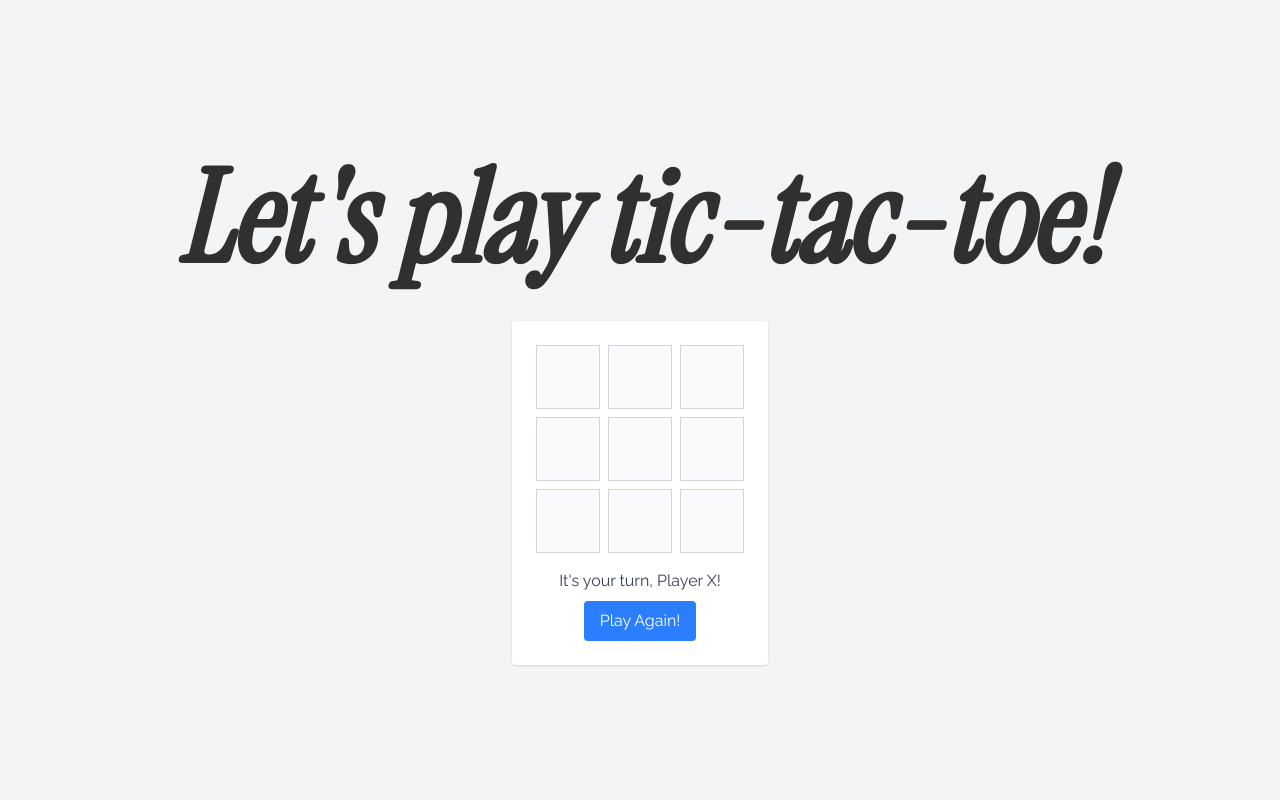
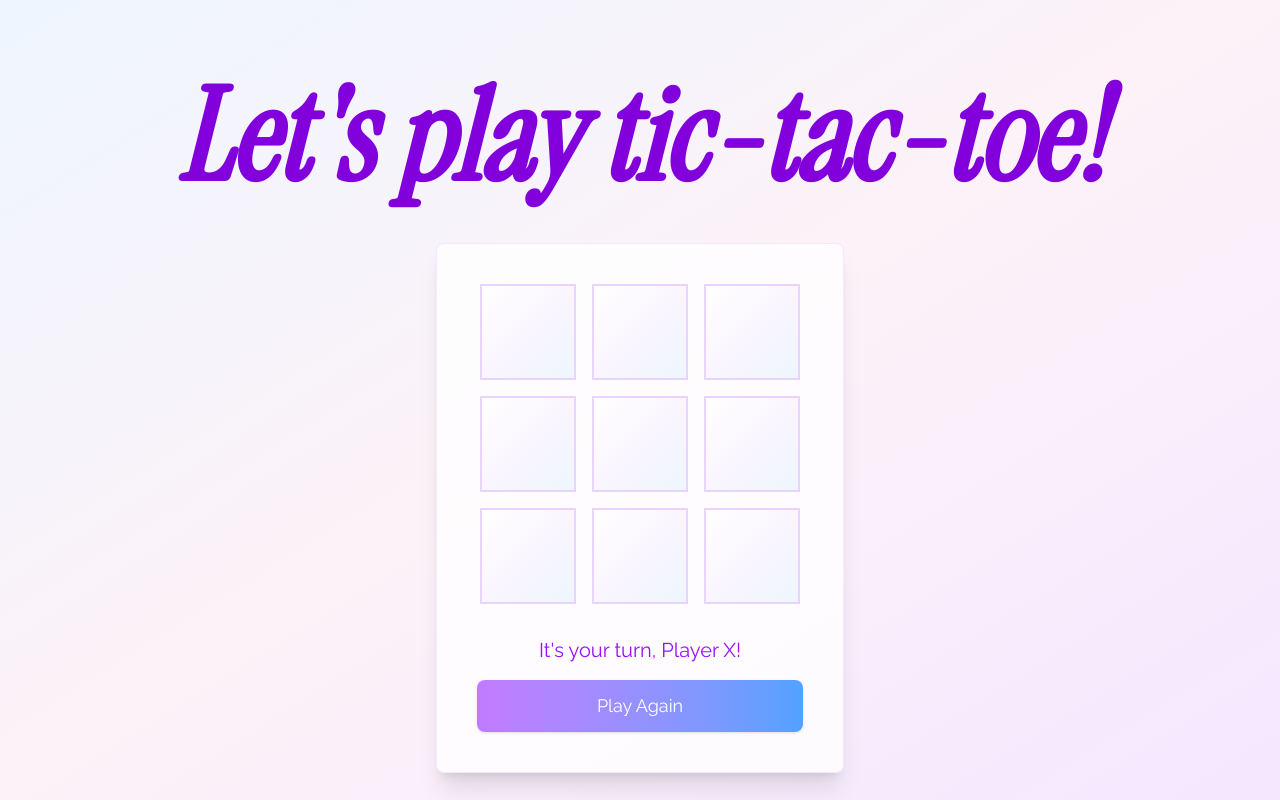
Before and after one commit to IanLockwood/whatsfordinner, a Next.js app: page /tic-tac-toe in a window 1280 px wide. Built offline with nearby package versions, Linux system fonts and the light colour scheme; a web font is replaced by a local one.

Commit message:
Add gorgeous styles

```diff
--- a/src/app/tic-tac-toe/page.tsx
+++ b/src/app/tic-tac-toe/page.tsx
@@ -1,7 +1,6 @@
 'use client'
 
 import React, { useEffect, useState } from 'react';
-// import './game.css';
 
 interface ClickMoveProps {
   currentPlayer: boolean;
@@ -87,35 +86,43 @@ export default function TicTacToe() {
   }
 
   return (
-    <div className="flex flex-col items-center justify-center min-h-screen bg-gray-100">
-      <h1 className="text-2xl font-bold mb-4">Let's play tic-tac-toe!</h1>
+    <div className="flex flex-col items-center min-h-screen bg-gradient-to-br from-blue-50 via-pink-50 to-purple-100">
+      <h1 className="text-xl font-bold mt-12 mb-4 text-purple-700">Let's play tic-tac-toe!</h1>
 
-      { winner !== 'none' &&
-        <p className="text-lg text-green-600 mb-2">Player {winner} wins!</p>
-      }
-
-      <div className="flex flex-col items-center bg-white p-6 rounded shadow">
-        <div className="grid grid-cols-3 gap-2 mb-4">
+      <div className="flex flex-col items-center bg-white/80 p-10 rounded-lg shadow-xl border border-purple-100">
+        <div className="grid grid-cols-3 gap-4 mb-8">
           {gameBoard.map((x, i) =>
             <div
               key={i}
               onClick={() => clickMove({ currentPlayer: playerOneTurn, position: i })}
-              className="w-16 h-16 flex items-center justify-center border border-gray-300 text-2xl font-bold cursor-pointer bg-gray-50 hover:bg-gray-200 transition"
+              className="w-24 h-24 flex items-center justify-center border-2 border-purple-200 text-4xl font-extrabold cursor-pointer bg-gradient-to-br from-white via-purple-50 to-blue-50 hover:from-purple-100 hover:to-pink-100 transition"
             >
-              {x}
+              <span className={
+                x === 'x'
+                  ? "text-blue-400 drop-shadow"
+                  : x === 'o'
+                  ? "text-pink-400 drop-shadow"
+                  : ""
+              }>
+                {x}
+              </span>
             </div>
           )}
         </div>
 
         { winner === 'none' &&
-          <p className="mb-2 text-gray-700">It's your turn, {playerOneTurn ? 'Player X' : 'Player O'}!</p>
+          <p className="mb-4 text-xl text-purple-600">It's your turn, {playerOneTurn ? 'Player X' : 'Player O'}!</p>
+        }
+
+        { winner !== 'none' &&
+          <p className="text-xl text-green-600 mb-4 font-bold">Player {winner} wins!</p>
         }
 
         <button
           onClick={() => resetGame()}
-          className="px-4 py-2 bg-blue-500 text-white rounded hover:bg-blue-600 transition"
+          className="px-30 py-3 bg-gradient-to-r from-purple-400 to-blue-400 text-white rounded-lg hover:from-purple-500 hover:to-blue-500 transition text-lg shadow"
         >
-          Play Again!
+          Play Again
         </button>
       </div>
     </div>
```
